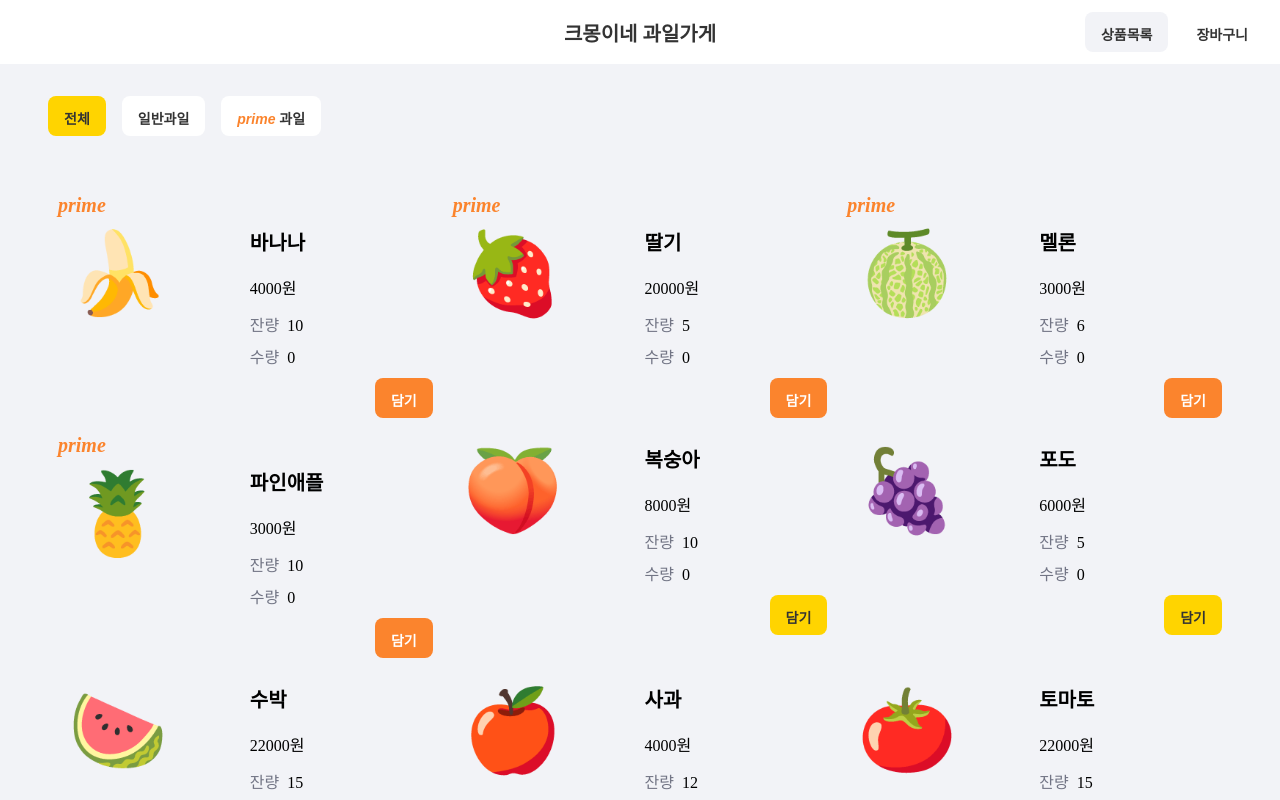
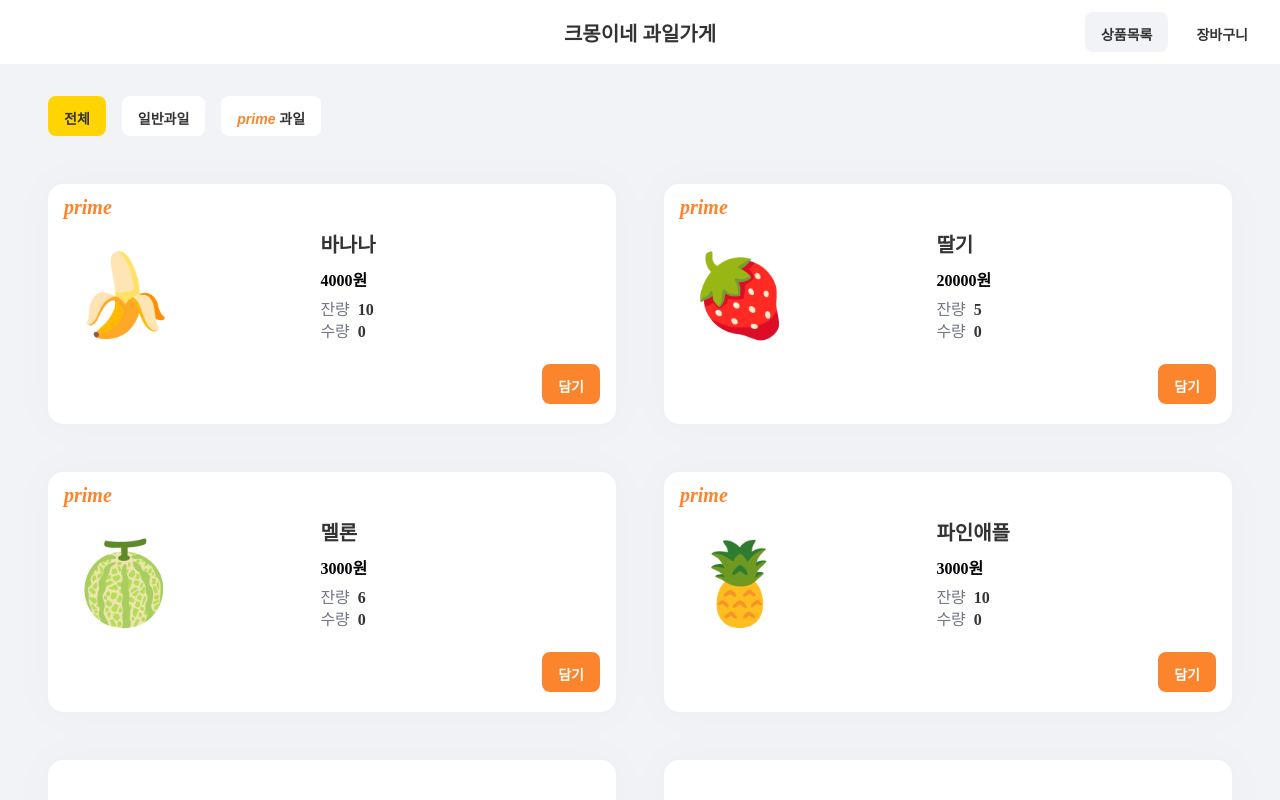
Before and after one commit to dongwook00/my-fruit-shop, a React (Create React App) app: page /#/ in a window 1280 px wide. Shown: the top 800 px of the page. Built offline with nearby package versions, Linux system fonts and the light colour scheme.

Commit message:
edit styles of fruits list

```diff
--- a/src/components/FruitList/FruitsList.styles.ts
+++ b/src/components/FruitList/FruitsList.styles.ts
@@ -3,5 +3,7 @@ import styled from 'styled-components';
 export const StyledFruits = styled.section`
   display: grid;
   grid-auto-rows: 24rem;
-  grid-template-columns: repeat(3, 1fr);
+  grid-template-columns: repeat(auto-fill, minmax(41.6rem, 1fr));
+  grid-row-gap: 4.8rem;
+  grid-column-gap: 4.8rem;
 `;
--- a/src/components/common/Fruit/Fruit.styles.ts
+++ b/src/components/common/Fruit/Fruit.styles.ts
@@ -1,10 +1,14 @@
 import styled from 'styled-components';
+import colors from '../../../styles/colors.style';
 
 export const StyledFruit = styled.div`
-  padding: 1rem;
+  padding: 1.2rem 1.6rem 1.6rem;
   display: grid;
-  grid-template-rows: min-content 1fr min-content;
+  grid-template-rows: 2.3rem 14.5rem 4rem;
   grid-template-columns: 1fr;
+  background: ${colors.white};
+  border-radius: 1.5rem;
+  filter: drop-shadow(0px 0px 20px rgba(0, 0, 0, 0.02));
 
   .type {
     font-size: 2rem;
@@ -17,24 +21,38 @@ export const StyledFruit = styled.div`
   }
   .text {
     margin-left: 4rem;
+
     .name {
+      height: 2.3rem;
       font-size: 2rem;
-      margin-bottom: 1.9rem;
+      margin-bottom: 1.5rem;
     }
     .price {
+      height: 1.9rem;
       font-size: 1.6rem;
-      margin-bottom: 1.3rem;
+      font-weight: 700;
+      color: ${colors.black};
+      margin-bottom: 1rem;
     }
   }
   .picture {
+    margin-top: 2rem;
     font-size: 8rem;
   }
   .stock {
-    margin-bottom: 0.8rem;
+    height: 1.9rem;
+    margin-bottom: 0.3rem;
+  }
+  .qty {
+    height: 1.9rem;
   }
   .item {
-    color: #727585;
+    color: ${colors.lightGray};
+    font-weight: 500;
     margin-right: 0.8rem;
+  }
+  .value {
+    font-weight: 700;
   }
   .btn-group {
     display: flex;
--- a/src/components/common/Fruit/Fruit.tsx
+++ b/src/components/common/Fruit/Fruit.tsx
@@ -21,7 +21,7 @@ const Fruit: React.FC<FruitType> = (props) => {
 
   return (
     <StyledFruit>
-      {isPrime && <div className="type typography-prime">prime</div>}
+      <div className="type typography-prime">{isPrime ? 'prime' : ''}</div>
       <div className="description">
         <div className="picture">{image}</div>
         <div className="text">
--- a/src/styles/colors.style.ts
+++ b/src/styles/colors.style.ts
@@ -2,7 +2,9 @@ const colors = {
   orange: '#FB842D',
   yellow: '#FFD400',
   white: '#FFFFFF',
+  black: '#000000',
   darkGray: '#333333',
+  lightGray: '#727585',
   lightBlue: '#F2F3F7',
   disabledBackground: '#C8CAD2',
   disabledColor: '#9A9BA7',
--- a/src/styles/global.style.ts
+++ b/src/styles/global.style.ts
@@ -17,6 +17,7 @@ export const GlobalStyles = createGlobalStyle`
 
   body {
     font-size: 1.6rem;
+    color: ${colors.darkGray};
     overflow-y: scroll;
   }
 
```
